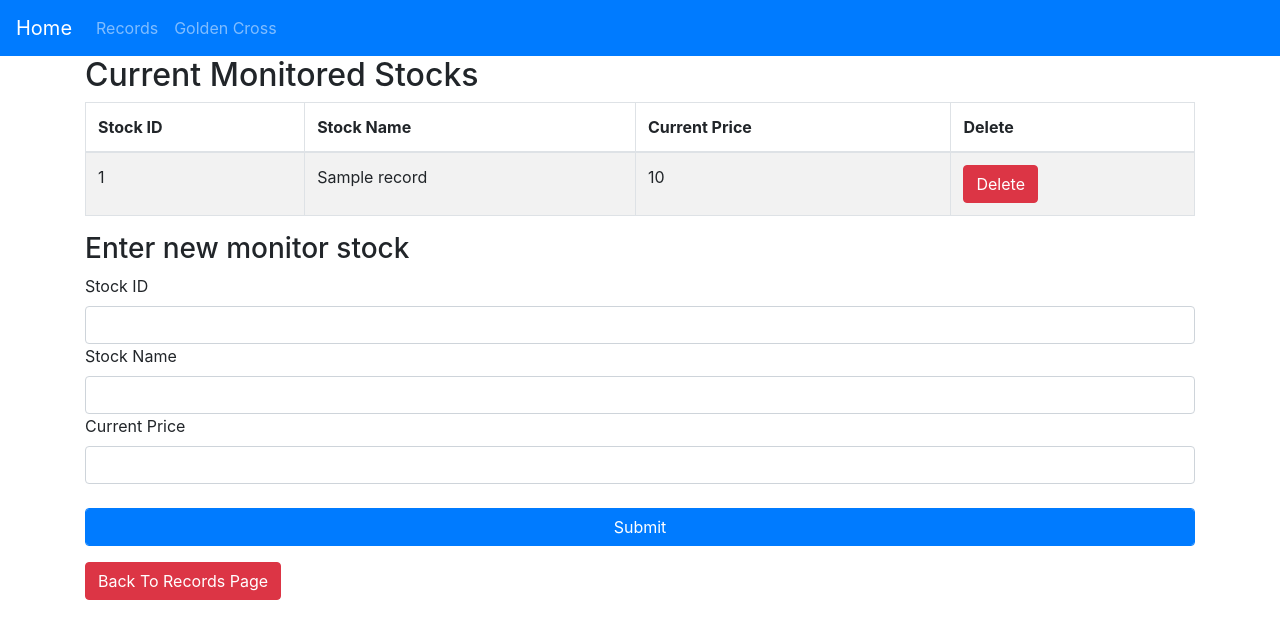
After one commit to River2056/stock-net-worth, a Flask app: template app/templates/add_new_stock.html in a window 1280 px wide. The commit adds this page. Shown: the top 639 px of the page. Run offline with Flask 2, Linux system fonts and the light colour scheme; the template is opened without the code that fills it: most values are stand-ins (such as "Sample title", 1, 10 or a date in 2020); some libraries are stand-ins or nearby versions.

Commit message:
added add_new_stock.html to manually add monitor stocks

```diff
--- /dev/null
+++ b/app/templates/add_new_stock.html
@@ -0,0 +1,76 @@
+{% extends 'base.html' %}
+
+{% block head %}
+    <title>add new stock</title>
+{% endblock %}
+
+{% block body %}
+    <div>
+        <h2>Current Monitored Stocks</h2>
+    </div>
+    <div>
+        <table class="table table-striped table-bordered">
+            <thead>
+                <th>Stock ID</th>
+                <th>Stock Name</th>
+                <th>Current Price</th>
+                <th>Delete</th>
+            </thead>
+            <tbody>
+                {% for record in records %}
+                    <tr>
+                        <td>{{ record.stock_id }}</td>
+                        <td>{{ record.stock_name }}</td>
+                        <td>{{ record.current_price }}</td>
+                        <td><a class="btn btn-danger" href="/delete_current_price/{{ record.id }}">Delete</a></td>
+                    </tr>
+                {% endfor %}
+            </tbody>
+        </table>
+    </div>
+
+    <div class="form-group">
+        <h3>Enter new monitor stock</h3>
+        <form id="add_new_stock">
+            <label for="stock_id">Stock ID</label>
+            <input class="form-control" type="text" id="stock_id" name="stock_id" />
+
+            <label for="stock_name">Stock Name</label>
+            <input class="form-control" type="text" id="stock_name" name="stock_name" />
+
+            <label for="current_price">Current Price</label>
+            <input class="form-control" type="text" id="current_price" name="current_price" />
+
+            <br />
+            <input class="form-control btn btn-primary" type="button" value="Submit" onclick="addNewStock();" />
+        </form>
+    </div>
+
+    <div>
+        <a class="btn btn-danger" href="/records/1">Back To Records Page</a>
+    </div>
+{% endblock %}
+
+{% block scriptSection %}
+    <script>
+        function addNewStock() {
+            // add new monitor stock
+            $.ajax({
+                url: '/add_new_monitor_stock',
+                data: $('#add_new_stock').serialize(),
+                type: 'POST',
+                dataType: 'json',
+                beforeSend: function() {
+                    $.blockUI();
+                },
+                success: function(jsonObj) {
+                    alert('Done adding!');
+                    location.href = '/add_new_stock';
+                },
+                error: function() {
+                    alert('something went wrong while adding monitor stock!');
+                }
+            });
+        }
+    </script>
+{% endblock %}
```
Also changed, not shown: app/templates/records.html (+17 -6 lines), app/views.py (+29 -0 lines).
